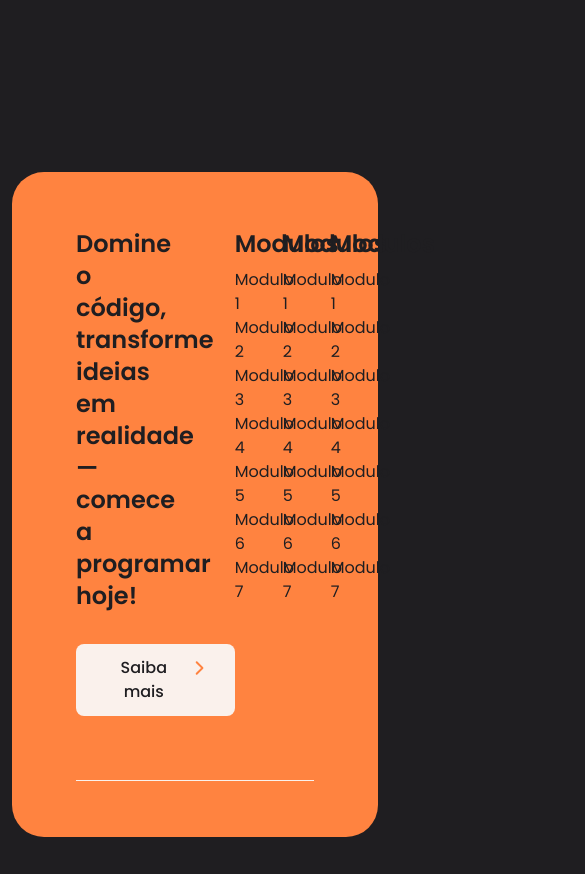
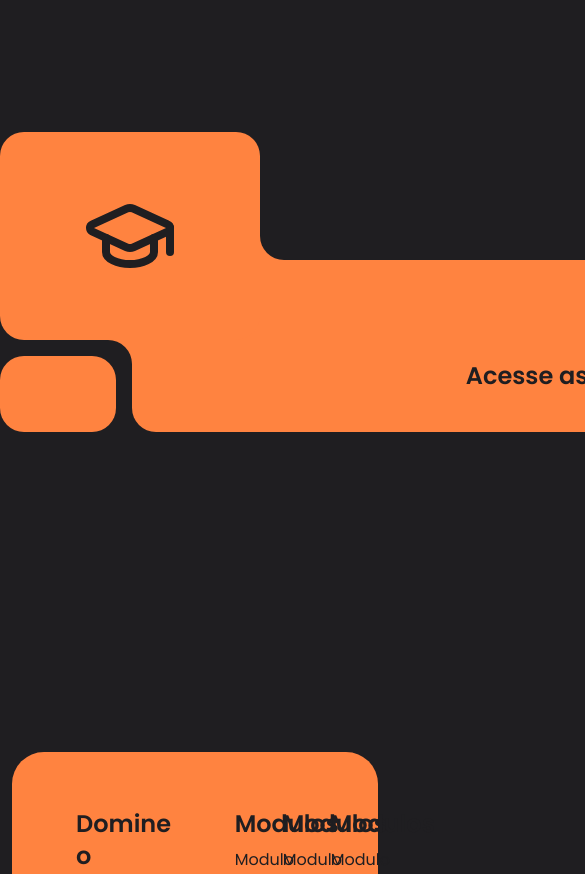
Before and after one commit to kauesandrade/BugHunters, a Next.js app: page / in a window 390 px wide. Shown: the part 8580-9454 px from the top of the page, 585 px wide, since content can reach past the window. Before the commit the page ends 9429 px from the top, so only its background shows below. Built offline with nearby package versions, Linux system fonts and the light colour scheme.

Commit message:
feito tremba | 12/05 21:38

```diff
--- a/src/app/page.tsx
+++ b/src/app/page.tsx
@@ -1,7 +1,8 @@
 import Cover from '@/components/home/cover';
 import Banner from '@/components/home/banner';
-import { Lightbulb, Section } from 'lucide-react';
+import { ChevronDown, ChevronRight, ChevronUp, GraduationCap, Lightbulb, Play } from 'lucide-react';
 import SectionModulos from '@/components/section-modulos';
+import Link from 'next/link';
 
 export default function Home() {
   return (
@@ -104,6 +105,29 @@ export default function Home() {
         },
       ]}
     />
+    <section className='relative w-201 h-75 m-auto mt-40 mb-80'>
+        <div className="z-2 absolute w-65 h-52 bg-orange rounded-3xl flex justify-center items-center">
+          <GraduationCap className="text-black" size={"96px"} />
+        </div>
+        <div className="z-1 absolute w-65 h-52 bg-black">
+        </div>
+        <div className="z-3 absolute right-0 w-136 h-32 bg-black rounded-bl-3xl">
+        </div>
+        <div className="z-1 absolute right-0 bottom-0 w-168 h-43 bg-orange rounded-3xl flex justify-end items-end pr-12 pb-10 text-black">
+          <Link href='/atividades' className='flex gap-2 items-center hover:underline underline-offset-6 hover:scale-105 transition'>
+            <p className="font-semibold text-2xl">Acesse as atividades</p>
+            <ChevronUp size={"24px"} className='rotate-90'/>
+          </Link>
+        </div>
+        <div className="z-0 absolute right-0 bottom-0 w-168 h-43 bg-black">
+        </div>
+        <div className="z-[-1] w-full h-full bg-orange rounded-3xl">
+        </div>
+        <div className="z-4 absolute bottom-0 w-29 h-19 bg-orange rounded-3xl">
+        </div>
+        <div className="z-3 absolute bottom-0 bg-black rounded-tr-3xl w-33 h-23">
+        </div>
+    </section>
     </>
   );
 }
--- a/src/components/section-modulos/index.tsx
+++ b/src/components/section-modulos/index.tsx
@@ -11,7 +11,7 @@ type sectionModulesType = {
 const SectionModulos = ({title, description, modulos}:sectionModulesType) => {
 
     return (
-        <section className='flex flex-col gap-24 my-50 w-full lg:px-45 px-20 min-h-screen'>
+        <section className='flex flex-col gap-24 mt-50 w-full lg:px-45 px-20 min-h-screen'>
             <div className='flex flex-col justify-center items-center gap-3'>
                 <h1 className='text-4xl font-bold'>{title}</h1>
                 <p className='text-lg font-light'>{description}</p>
```
